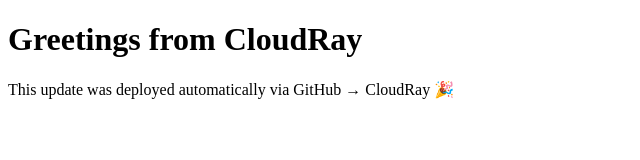
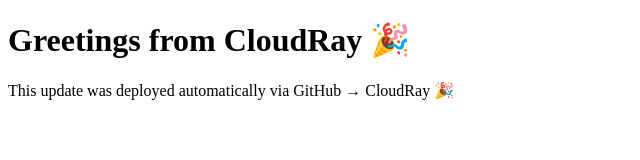
Before and after one commit to GeoSegun/node-application-cloudray, a website: page app/views/index.html in a window 1280 px wide. Shown: the whole page, without its empty margins (0-640 px from the left). Drawn offline with Linux system fonts and the light colour scheme.

Commit message:
Test CI/CD pipeline

```diff
--- a/app/views/index.html
+++ b/app/views/index.html
@@ -6,7 +6,7 @@
     <title>Welcome</title>
 </head>
 <body>
-    <h1>Greetings from CloudRay</h1>
+    <h1>Greetings from CloudRay 🎉</h1>
     <p>This update was deployed automatically via GitHub → CloudRay 🎉</p>
 </body>
 </html>
```
